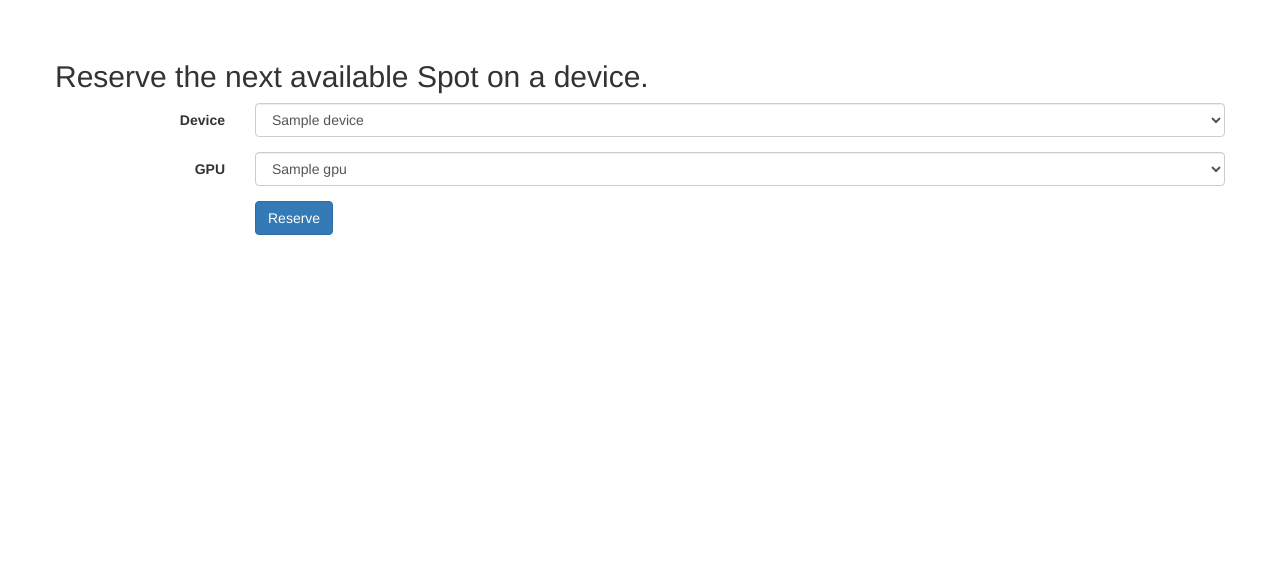
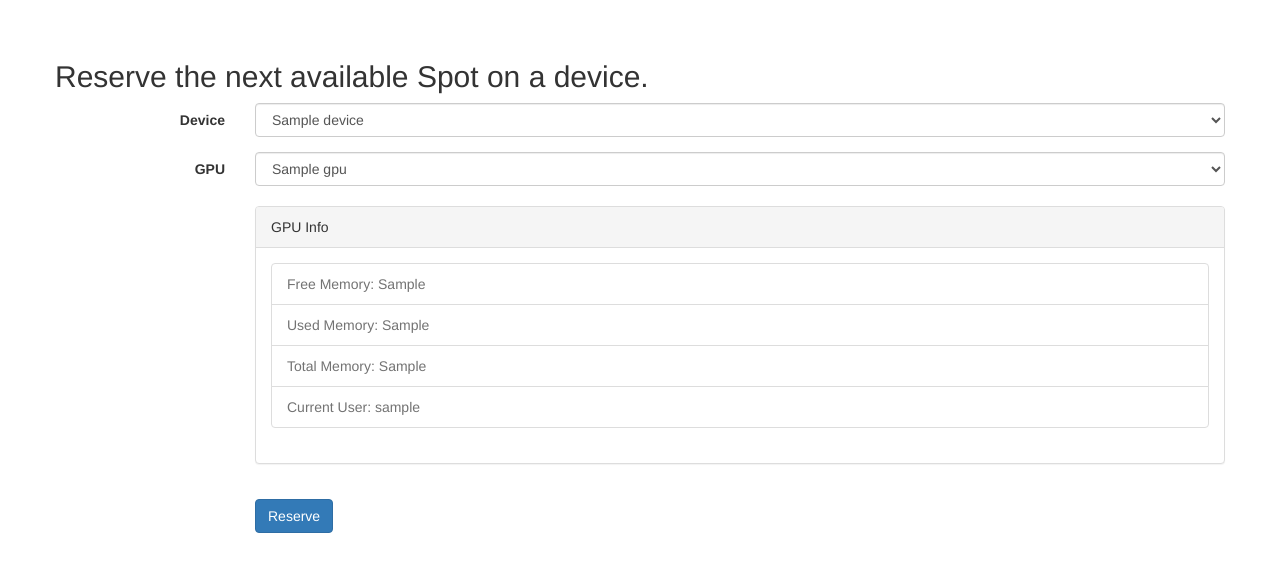
Before and after one commit to Bartzi/LabShare, a Django app: page /reserve in a window 1280 px wide. Shown: the part 51-623 px from the top of the page. Run offline with Django 3.2, Linux system fonts and the light colour scheme; a user stored in the database is signed in; tables that the repository leaves empty hold one stand-in row (values such as "Sample post"); some libraries are stand-ins or nearby versions.

Commit message:
add gpu info on reservation page

```diff
--- a/labshare/views.py
+++ b/labshare/views.py
@@ -47,6 +47,24 @@ def gpus(request):
 
 
 @login_required
+def gpu_info(request):
+    if request.method != "GET" or not request.is_ajax():
+        return HttpResponseBadRequest()
+
+    gpu = GPU.objects.get(uuid=request.GET['uuid'])
+    current_reservation = gpu.reservations.order_by("time_reserved").first()
+
+    return_data = {
+        "free": gpu.free_memory,
+        "used": gpu.used_memory,
+        "total": gpu.total_memory,
+        "user": current_reservation.user.username if current_reservation is not None else "No current user",
+    }
+
+    return HttpResponse(json.dumps(return_data, indent=4))
+
+
+@login_required
 def gpu_done(request, gpu_id):
     gpu = GPU.objects.get(pk=gpu_id)
     current_reservation = gpu.reservations.order_by("time_reserved").first()
--- a/templates/reserve.html
+++ b/templates/reserve.html
@@ -22,6 +22,23 @@
                 <div class="col-sm-10">
                     <select class="form-control" id="selectGPU" name="gpu" disabled>
                     </select>
+                </div>
+            </div>
+            <div class="form-group hidden" id="gpu-info">
+                <div class="col-sm-offset-2 col-sm-10">
+                    <span class="help-block">
+                        <div class="panel panel-default">
+                            <div class="panel-heading">GPU Info</div>
+                            <div class="panel-body">
+                                <ul class="list-group">
+                                    <li class="list-group-item">Free Memory: <span id="gpu-info-free"></span> </li>
+                                    <li class="list-group-item">Used Memory: <span id="gpu-info-used"></span></li>
+                                    <li class="list-group-item">Total Memory: <span id="gpu-info-total"></span></li>
+                                    <li class="list-group-item">Current User: <span id="gpu-info-user"></span></li>
+                                </ul>
+                            </div>
+                        </div>
+                    </span>
                 </div>
             </div>
             <div class="form-group">
@@ -51,16 +68,34 @@
                 });
                 gpuSelect.prop("disabled", false);
                 $('#reserve-button').prop("disabled", false);
+                update_gpu_info();
+                gpuInfo.removeClass("hidden");
+            });
+        }
+
+        function update_gpu_info() {
+            var selectedGPU = gpuSelect.find(":selected").val();
+            $.get("{% url "gpu_info" %}?uuid=" + selectedGPU, {}, function(data, textStatus, jqXHR) {
+                data = JSON.parse(data);
+                $("#gpu-info-free").html(data["free"]);
+                $("#gpu-info-used").html(data["used"]);
+                $("#gpu-info-total").html(data["total"]);
+                $('#gpu-info-user').html(data["user"]);
             });
         }
 
         var deviceSelect = $('#selectDevice');
         var gpuSelect = $('#selectGPU');
+        var gpuInfo = $('#gpu-info');
         get_gpus(deviceSelect, gpuSelect);
 
         deviceSelect.change(function() {
             get_gpus(deviceSelect, gpuSelect);
-        })
+        });
+
+        gpuSelect.change(function() {
+            update_gpu_info();
+        });
 
     </script>
 {% endblock %}
--- a/urls.py
+++ b/urls.py
@@ -10,6 +10,7 @@ urlpatterns = [
     url(r'^reserve$', views.reserve, name="reserve"),
     url(r'^gpus$', views.gpus, name="gpus_for_device"),
     url(r'^gpu/(?P<gpu_id>[\d]+)/done', views.gpu_done, name="done_with_gpu"),
+    url(r'^gpu/info', views.gpu_info, name="gpu_info"),
 
     url(r'^accounts/login', auth_views.login, {'template_name': 'login.html', }),
     url(r'^login/$', auth_views.login, {'template_name': 'login.html', }),
```
